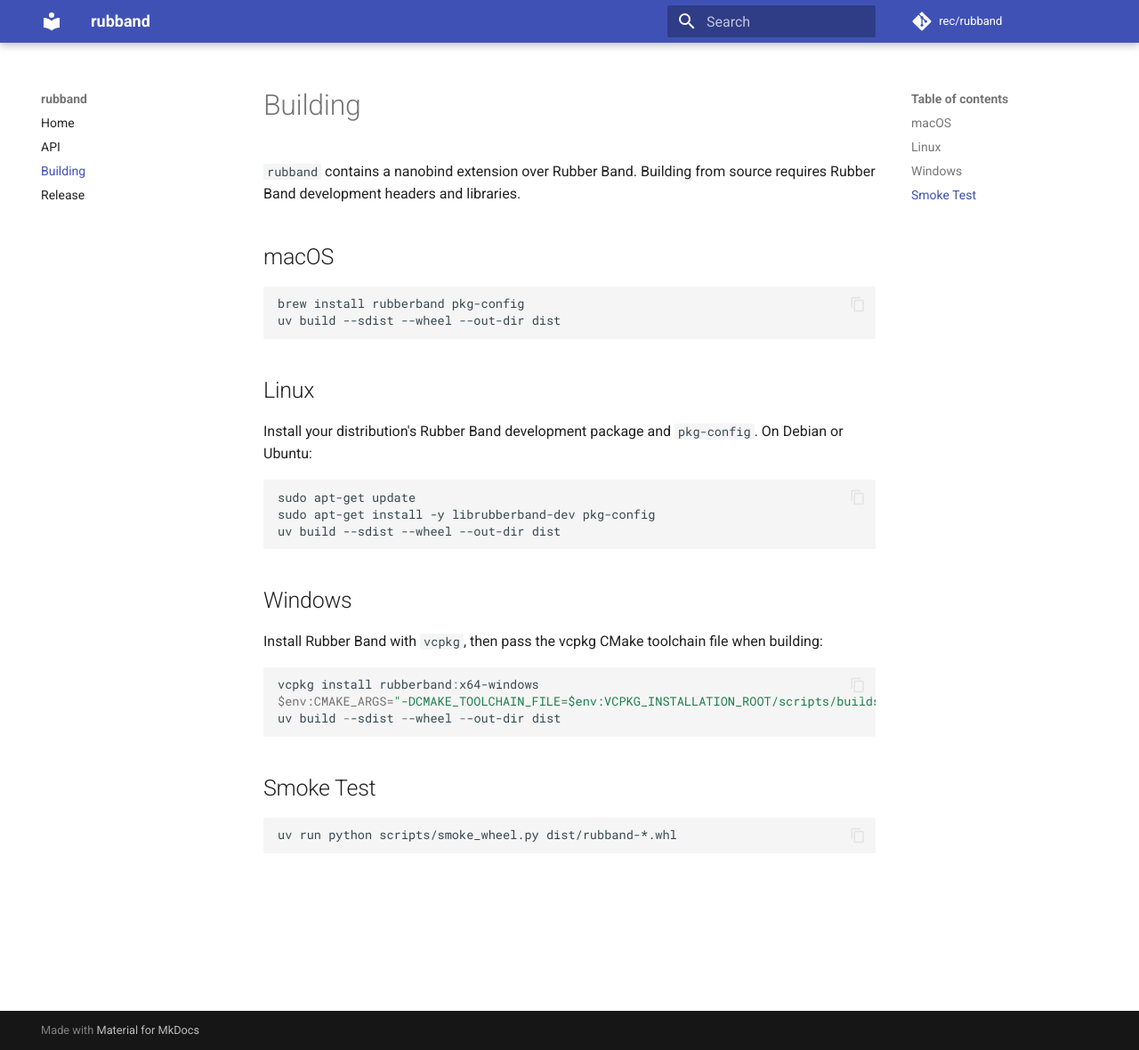
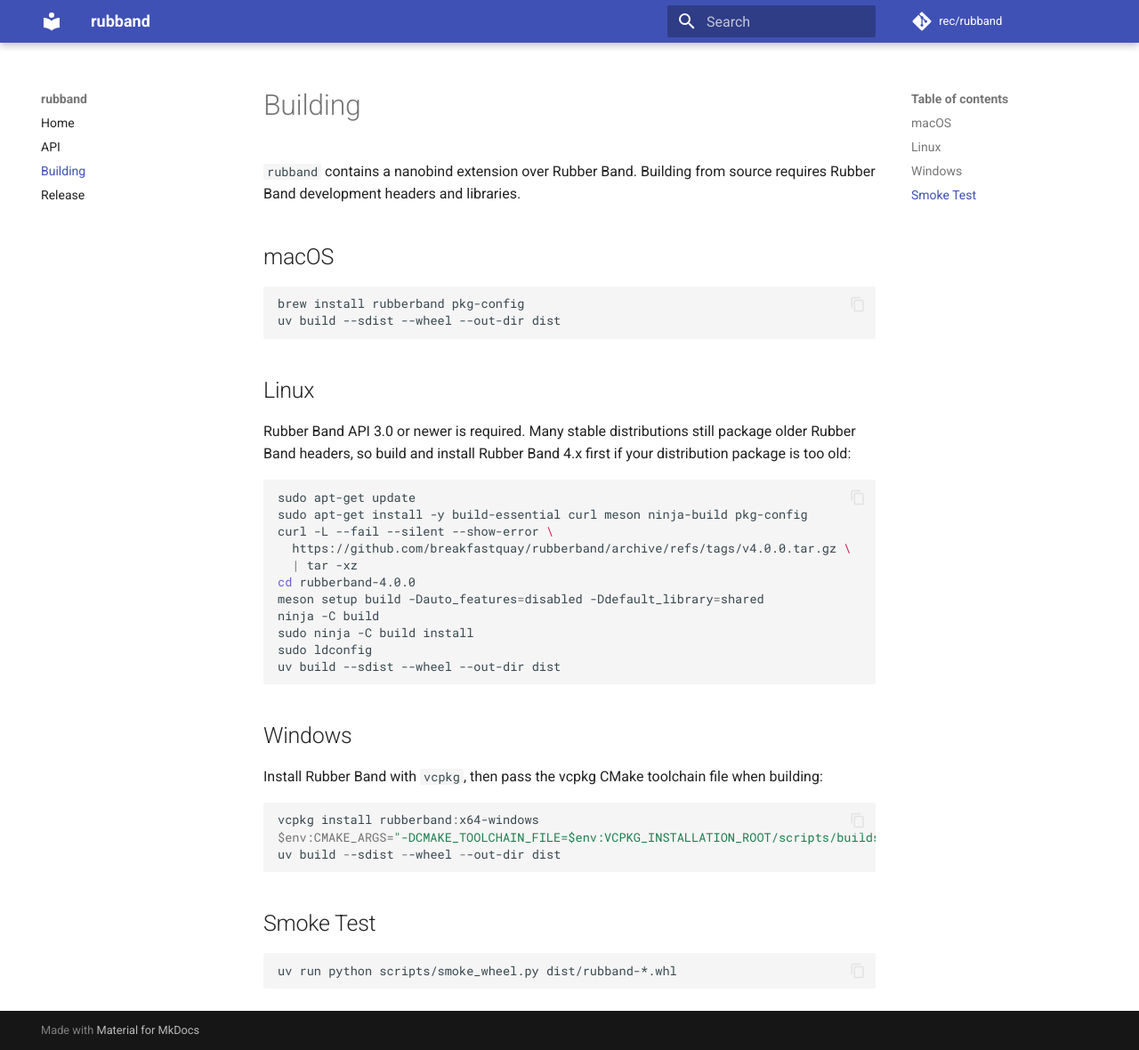
Before and after one commit to rec/rubband, an MkDocs documentation site: the page built from docs/building.md, in a window 1280 px wide and 1180 px high. Shown: the whole window at 89% size. Built offline with MkDocs 1.6.1 and Material for MkDocs 9.7.7, drawn with Linux system fonts in a browser that asks for light colours; comment, search, counter and statistics services are not loaded.

Commit message:
Update Linux Rubber Band build docs

````diff
--- a/docs/building.md
+++ b/docs/building.md
@@ -12,12 +12,21 @@
 
 ## Linux
 
-Install your distribution's Rubber Band development package and `pkg-config`.
-On Debian or Ubuntu:
+Rubber Band API 3.0 or newer is required. Many stable distributions still
+package older Rubber Band headers, so build and install Rubber Band 4.x first
+if your distribution package is too old:
 
 ```sh
 sudo apt-get update
-sudo apt-get install -y librubberband-dev pkg-config
+sudo apt-get install -y build-essential curl meson ninja-build pkg-config
+curl -L --fail --silent --show-error \
+  https://github.com/breakfastquay/rubberband/archive/refs/tags/v4.0.0.tar.gz \
+  | tar -xz
+cd rubberband-4.0.0
+meson setup build -Dauto_features=disabled -Ddefault_library=shared
+ninja -C build
+sudo ninja -C build install
+sudo ldconfig
 uv build --sdist --wheel --out-dir dist
 ```
 
````
Also changed, not shown: README.md (+12 -2 lines).
